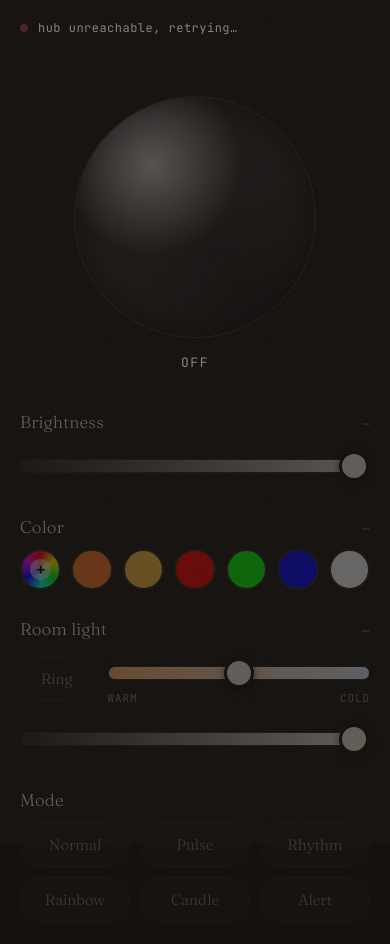
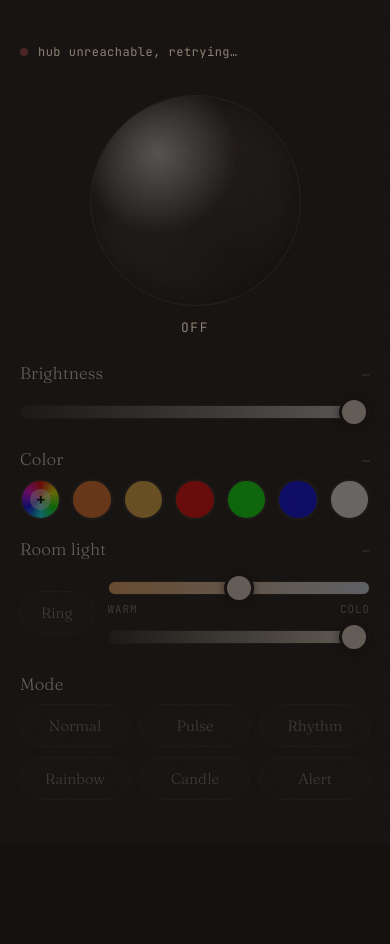
Before and after one commit to OzDomer/ilamp, a website: page hub/static/index.html in a window 390 px wide. Shown: the top 944 px of the page. After the commit the page ends 844 px from the top, so only its background shows below. Drawn offline with Linux system fonts and the light colour scheme.

Commit message:
fix(hub): fit the whole page in the viewport on phones and 1080p
Vertical sizes (disc, gaps, sliders, pill padding) now scale with
viewport height, clamped, instead of being fixed pixels; the panel
centers vertically on tall screens; the room-light toggle spans its two
sliders so the section is two rows, not three.

```diff
--- a/hub/static/index.html
+++ b/hub/static/index.html
@@ -64,8 +64,8 @@
           <input id="sunTemp" type="range" min="0" max="255" step="1" value="128" aria-label="Warm to cold">
           <div class="temp-scale" aria-hidden="true"><span>warm</span><span>cold</span></div>
         </div>
+        <input id="sunLevel" type="range" min="0" max="16" step="1" value="16" aria-label="Room light brightness">
       </div>
-      <input id="sunLevel" type="range" min="0" max="16" step="1" value="16" aria-label="Room light brightness">
     </section>
 
     <section class="control">
--- a/hub/static/style.css
+++ b/hub/static/style.css
@@ -21,6 +21,11 @@
 
   --display: "Fraunces", "Iowan Old Style", Georgia, serif;
   --mono: "JetBrains Mono", "SFMono-Regular", Menlo, Consolas, monospace;
+
+  /* vertical rhythm scales with the viewport so the whole panel fits
+     without scrolling, from a phone to a 1080p browser window */
+  --gap: clamp(10px, 2.2vh, 28px);
+  --slider-h: clamp(30px, 4.4vh, 44px);
 }
 
 * { box-sizing: border-box; }
@@ -51,11 +56,13 @@ body::before {
 .panel {
   position: relative;
   max-width: 440px;
+  min-height: 100dvh;
   margin: 0 auto;
-  padding: max(16px, env(safe-area-inset-top)) 20px max(32px, env(safe-area-inset-bottom));
+  padding: max(12px, env(safe-area-inset-top)) 20px max(16px, env(safe-area-inset-bottom));
   display: flex;
   flex-direction: column;
-  gap: 28px;
+  justify-content: center; /* on a tall screen, sit in the middle rather than hug the top */
+  gap: var(--gap);
 }
 
 /* -- status line ---------------------------------------------------------- */
@@ -105,7 +112,7 @@ body::before {
   position: relative;
   display: grid;
   place-items: center;
-  padding: 28px 0 12px;
+  padding: clamp(6px, 1.5vh, 28px) 0 clamp(2px, 1vh, 12px);
 }
 
 /* the glow that bleeds into the page */
@@ -131,7 +138,7 @@ body::before {
   cursor: pointer;
   display: grid;
   place-items: center;
-  gap: 16px;
+  gap: clamp(8px, 1.5vh, 16px);
   color: inherit;
   font: inherit;
   -webkit-tap-highlight-color: transparent;
@@ -140,8 +147,8 @@ body::before {
 
 .lamp-face {
   display: block;
-  width: min(62vw, 250px);
-  height: min(62vw, 250px);
+  width: min(62vw, 250px, 25vh);
+  height: min(62vw, 250px, 25vh);
   border-radius: 50%;
   background: #262120;
   border: 1px solid var(--line);
@@ -240,7 +247,7 @@ body::before {
 .control {
   display: flex;
   flex-direction: column;
-  gap: 12px;
+  gap: clamp(6px, 1.2vh, 12px);
   transition: opacity 300ms;
 }
 
@@ -253,7 +260,7 @@ body::before {
   display: flex;
   justify-content: space-between;
   align-items: baseline;
-  font-size: 17px;
+  font-size: clamp(15px, 2vh, 17px);
   letter-spacing: 0.01em;
 }
 
@@ -269,7 +276,7 @@ input[type="range"] {
   appearance: none;
   -webkit-appearance: none;
   width: 100%;
-  height: 44px;
+  height: var(--slider-h);
   margin: 0;
   background: transparent;
   cursor: pointer;
@@ -320,7 +327,8 @@ input[type="range"]::-moz-range-thumb {
 .swatch {
   appearance: none;
   aspect-ratio: 1;
-  width: 100%;
+  width: min(100%, 44px);
+  justify-self: center;
   border-radius: 50%;
   border: 2px solid var(--line);
   background: var(--c, #000);
@@ -379,7 +387,7 @@ input[type="range"]::-moz-range-thumb {
   background: var(--panel);
   border: 1px solid var(--line);
   border-radius: 999px;
-  padding: 12px 8px;
+  padding: clamp(7px, 1.3vh, 12px) 8px;
   cursor: pointer;
   transition: color 200ms, border-color 200ms, background 200ms, box-shadow 200ms;
   -webkit-tap-highlight-color: transparent;
@@ -443,9 +451,13 @@ input[type="range"]::-moz-range-thumb {
 .sun-row {
   display: grid;
   grid-template-columns: auto 1fr;
-  gap: 14px;
+  grid-template-rows: auto auto;
+  column-gap: 14px;
+  row-gap: 2px;
   align-items: center;
 }
+
+.sun-row .toggle { grid-row: span 2; }
 
 .toggle {
   appearance: none;
@@ -455,7 +467,7 @@ input[type="range"]::-moz-range-thumb {
   background: var(--panel);
   border: 1px solid var(--line);
   border-radius: 999px;
-  padding: 12px 20px;
+  padding: clamp(8px, 1.3vh, 12px) 20px;
   cursor: pointer;
   transition: color 200ms, border-color 200ms, background 200ms, box-shadow 200ms;
   -webkit-tap-highlight-color: transparent;
```
